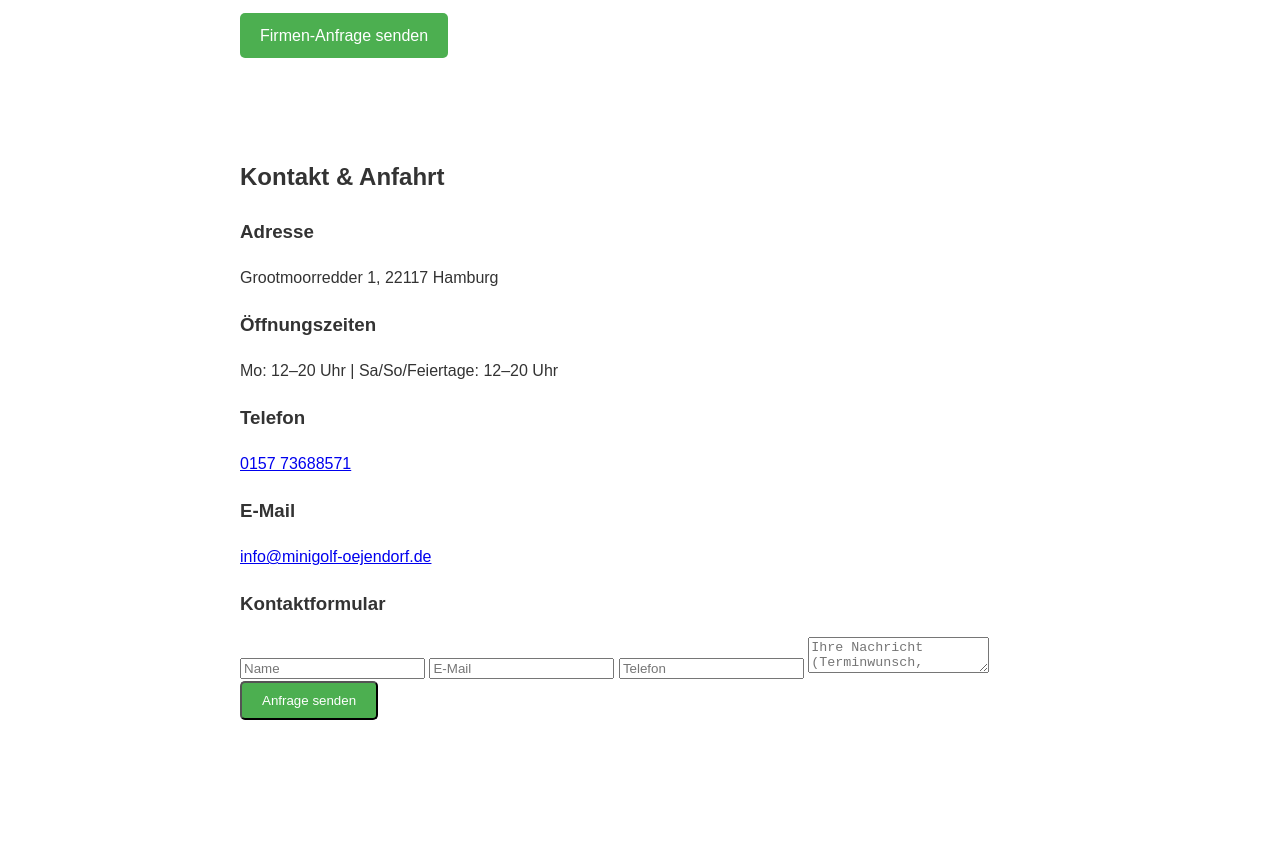
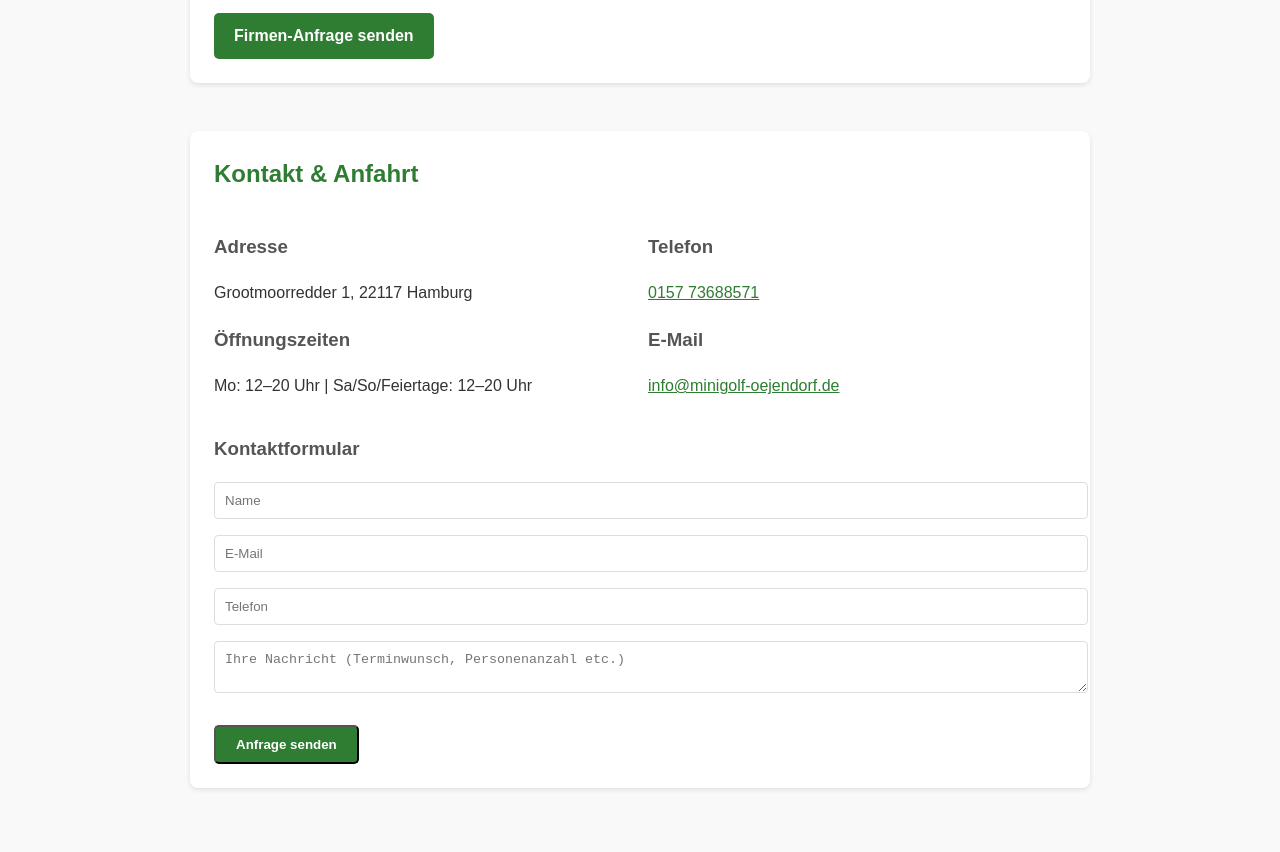
Before and after one commit to ghsaghsa/minigolftest, a plain HTML site: page index.html in a window 1280 px wide. Shown: the part 1344-2196 px from the top of the page. Before the commit the page ends 2112 px from the top, so only its background shows below. Drawn offline with Linux system fonts and the light colour scheme.

Commit message:
Update style.css

```diff
--- a/style.css
+++ b/style.css
@@ -1,56 +1,110 @@
+/* Grundlayout */
 body {
-    font-family: Arial, sans-serif;
+    font-family: 'Arial', sans-serif;
+    line-height: 1.6;
+    color: #333;
     margin: 0;
     padding: 0;
-    line-height: 1.6;
-    color: #333;
+    background: #f9f9f9;
 }
 
 header {
-    background: #4CAF50;
+    background: #2E7D32;
     color: white;
-    padding: 1rem;
+    padding: 2rem;
     text-align: center;
 }
 
-nav a {
-    color: white;
-    margin: 0 10px;
-    text-decoration: none;
+header h1 {
+    margin: 0;
+    font-size: 2.5rem;
+}
+
+.subtitle {
+    font-size: 1.2rem;
+    opacity: 0.9;
+}
+
+main {
+    max-width: 900px;
+    margin: 0 auto;
+    padding: 1rem;
 }
 
 section {
-    padding: 2rem;
-    margin: 1rem auto;
-    max-width: 800px;
+    margin-bottom: 3rem;
+    padding: 1.5rem;
+    background: white;
+    border-radius: 8px;
+    box-shadow: 0 2px 5px rgba(0,0,0,0.1);
 }
 
+.highlight {
+    border-left: 4px solid #2E7D32;
+    background: #f0f8f0;
+}
+
+/* Typografie */
+h2 {
+    color: #2E7D32;
+    margin-top: 0;
+}
+
+h3 {
+    color: #555;
+}
+
+ul, ol {
+    padding-left: 1.5rem;
+}
+
+/* Buttons & Links */
 .button {
     display: inline-block;
-    background: #4CAF50;
+    background: #2E7D32;
     color: white;
     padding: 10px 20px;
     text-decoration: none;
     border-radius: 5px;
+    font-weight: bold;
+    margin-top: 1rem;
 }
 
-table {
-    width: 100%;
-    border-collapse: collapse;
-    margin: 1rem 0;
+.button:hover {
+    background: #1B5E20;
 }
 
-table, th, td {
-    border: 1px solid #ddd;
+a {
+    color: #2E7D32;
 }
 
-th, td {
-    padding: 10px;
-    text-align: left;
+/* Kontaktbereich */
+.contact-grid {
+    display: grid;
+    grid-template-columns: 1fr 1fr;
+    gap: 1rem;
 }
 
-footer {
-    text-align: center;
-    padding: 1rem;
-    background: #f4f4f4;
+form {
+    display: grid;
+    gap: 1rem;
 }
+
+input, textarea {
+    padding: 10px;
+    border: 1px solid #ddd;
+    border-radius: 4px;
+    width: 100%;
+}
+
+button[type="submit"] {
+    width: auto;
+    justify-self: start;
+}
+
+/* Mobile Optimierung */
+@media (max-width: 600px) {
+    .contact-grid {
+        grid-template-columns: 1fr;
+    }
+}
```
